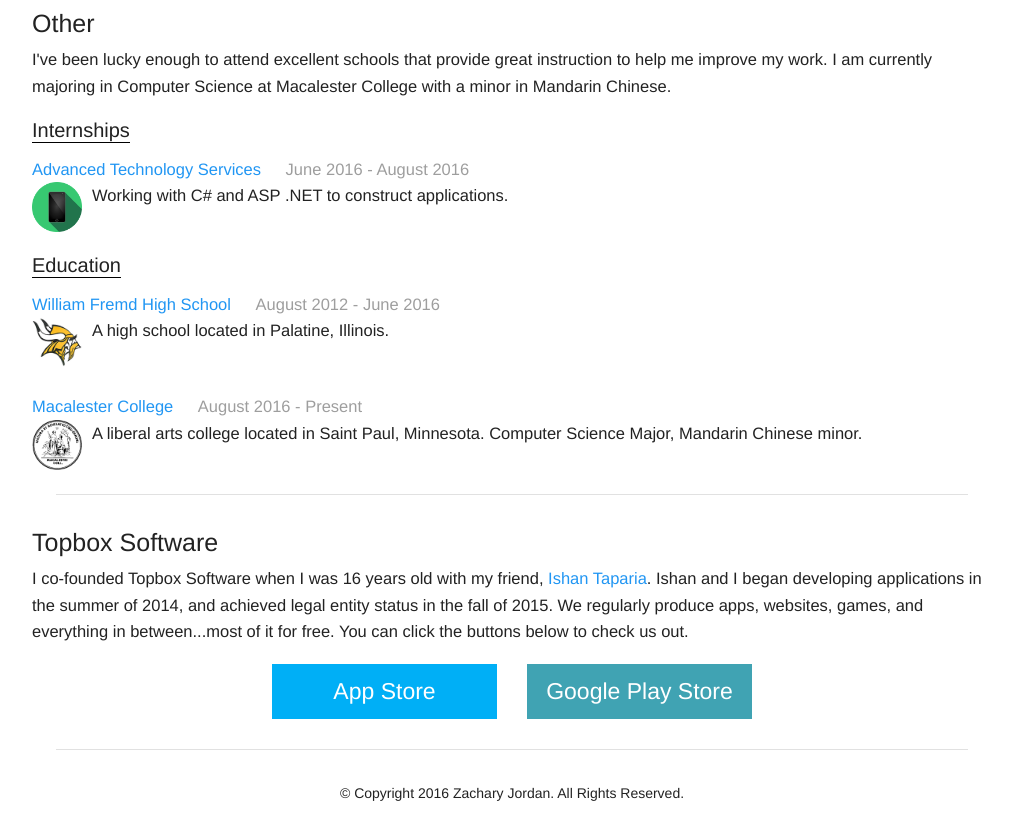
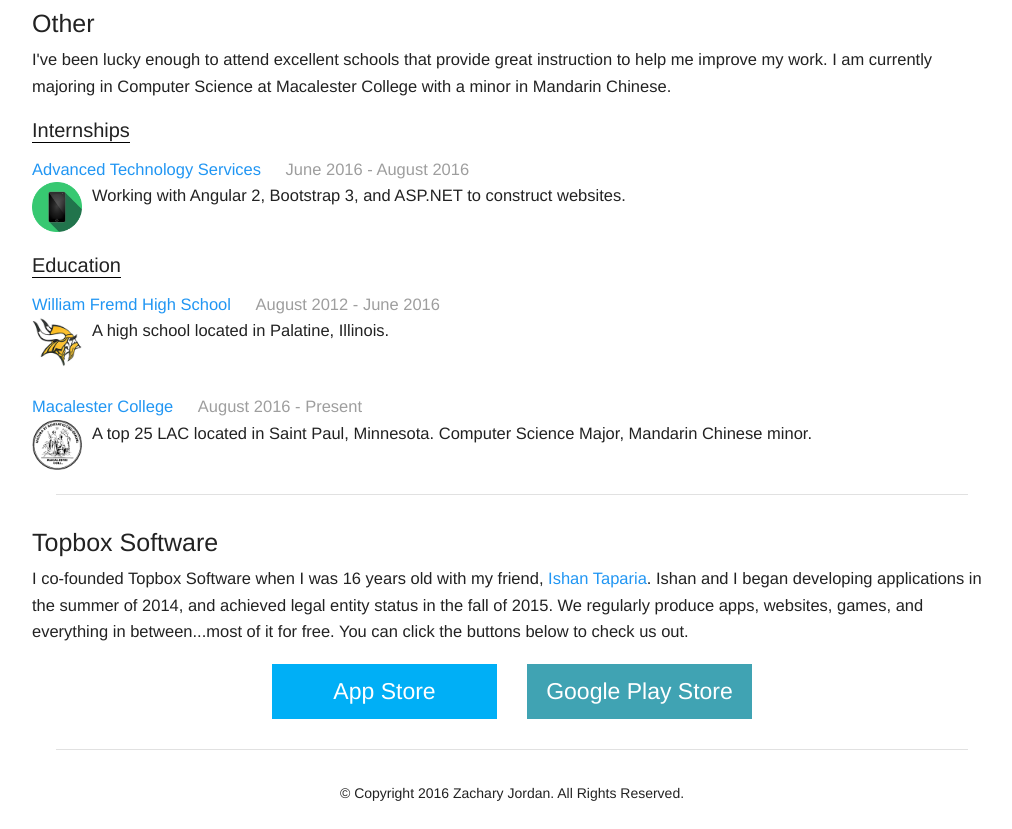
Before and after one commit to ZacharyJordan/ZacharyJordan.github.io, a plain HTML site: page index.html in a window 1280 px wide. Shown: the part 1703-2532 px from the top of the page, without its empty margins (128-1140 px from the left). Drawn offline with Linux system fonts and the light colour scheme.

Commit message:
Update 1.4.1
- Updating text

```diff
--- a/index.html
+++ b/index.html
@@ -186,7 +186,7 @@
                              <span id = "app_date">June 2016 - August 2016</span>
                              <br />
                              <img src = "phone.png" id = "project_picture"/>
-                             <span id = "app_description">Working with C# and ASP .NET to construct applications.</span>
+                             <span id = "app_description">Working with Angular 2, Bootstrap 3, and ASP.NET to construct websites.</span>
                         </div>
 
 
@@ -205,7 +205,7 @@
                              <span id = "app_date">August 2016 - Present</span>
                              <br />
                              <img src = "mac.png" id = "project_picture"/>
-                             <span id = "app_description">A liberal arts college located in Saint Paul, Minnesota. Computer Science Major, Mandarin Chinese minor.</span>
+                             <span id = "app_description">A top 25 LAC located in Saint Paul, Minnesota. Computer Science Major, Mandarin Chinese minor.</span>
                         </div>
                     </div>
                      <br />
```
